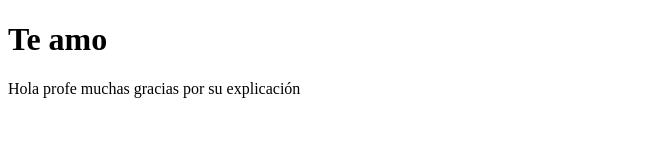
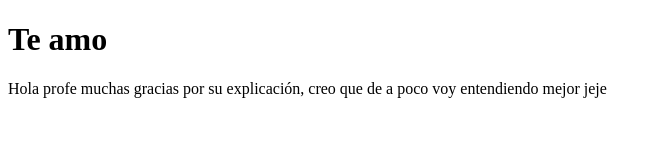
Before and after one commit to francoandrejs/proyectoDemoCursoPrework, a plain HTML site: page index.html in a window 1280 px wide. Shown: the whole page, without its empty margins (0-661 px from the left). Drawn offline with Linux system fonts and the light colour scheme.

Commit message:
agregamos palabras

```diff
--- a/index.html
+++ b/index.html
@@ -11,7 +11,7 @@
        Te amo
    </h1>
    <p>
-       Hola profe muchas gracias por su explicación
+       Hola profe muchas gracias por su explicación, creo que de a poco voy entendiendo mejor jeje
    </p>
 </body>
 </html>
```
